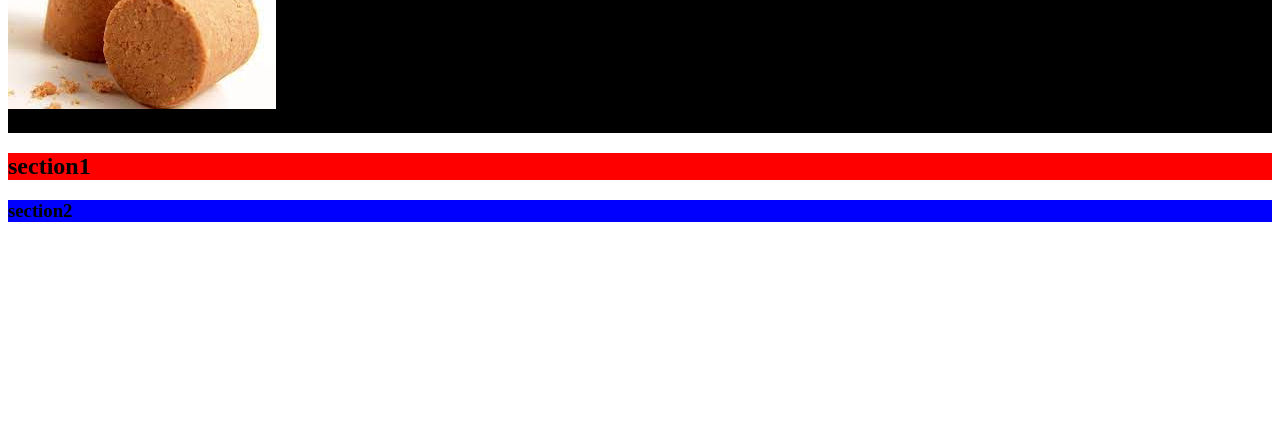
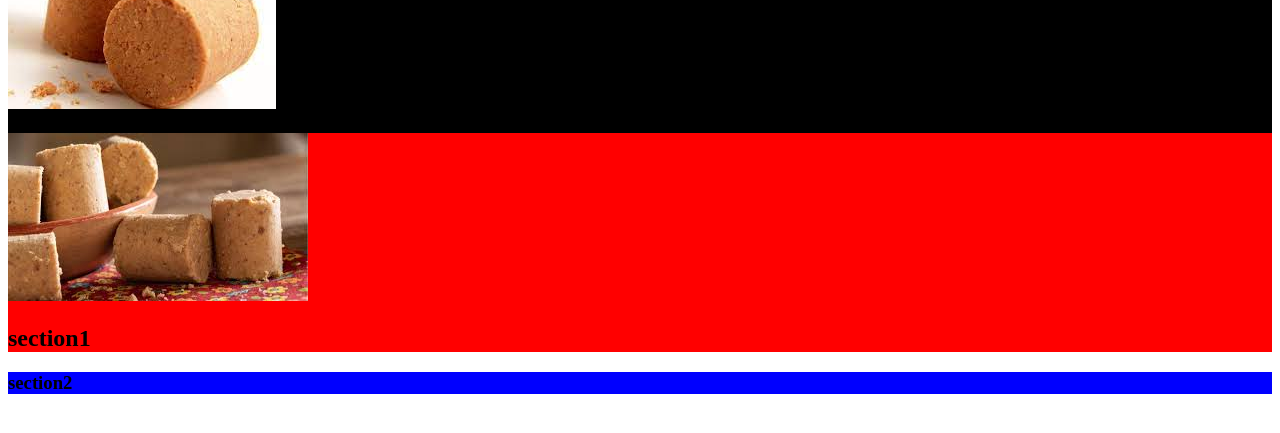
Before and after one commit to DreamerEscola/trabalho, a plain HTML site: page index.html in a window 1280 px wide. Shown: the part 111-544 px from the top of the page. Drawn offline with Linux system fonts and the light colour scheme.

Commit message:
aula extra 3 dia 16/08

```diff
--- a/index.html
+++ b/index.html
@@ -23,6 +23,7 @@
 
     </header>
     <section class="section1">
+        <img src="paçoca.jpeg" alt="paçoquinha da boa">
         <h2>section1</h2>
     </section>
     <section class="section2">
```
